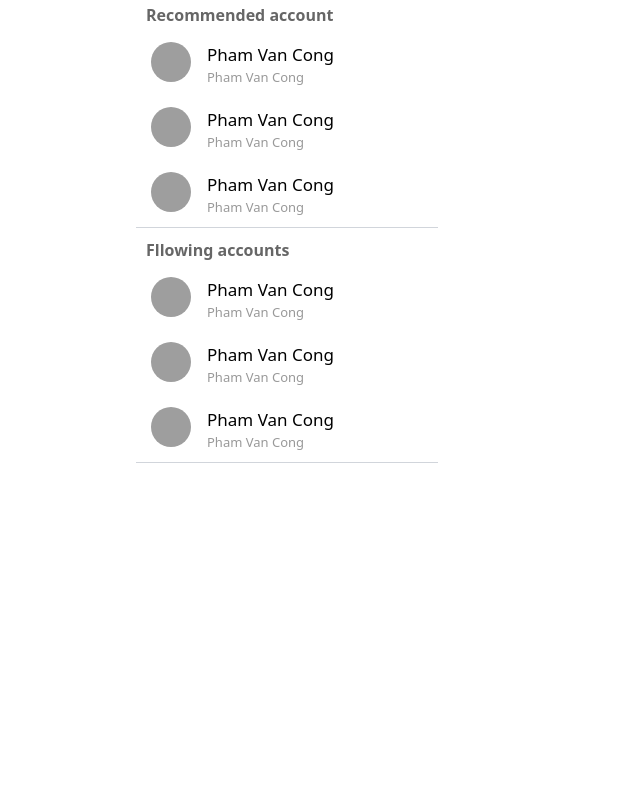
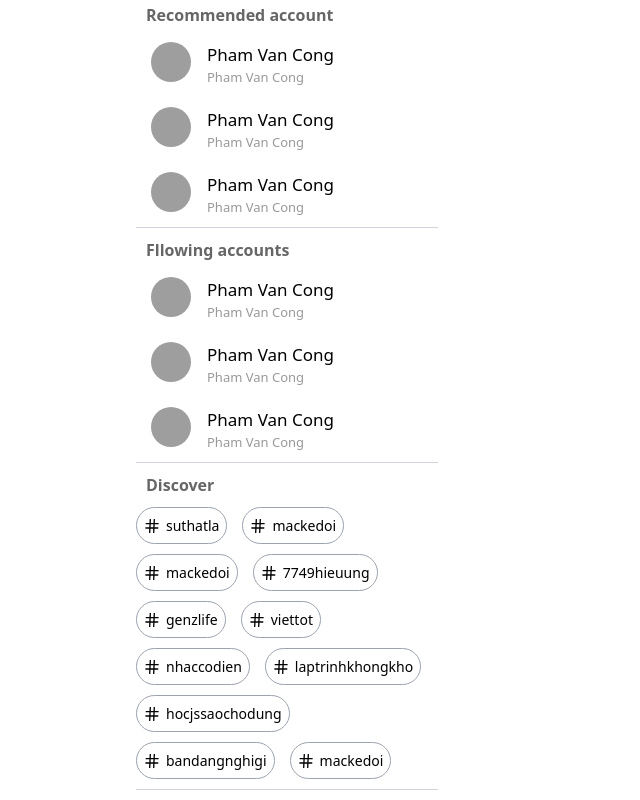
Before and after one commit to PhamCong01/tiktok-fe, a React (Create React App) app: page / in a window 1280 px wide. Shown: the part 250-1050 px from the top of the page, without its empty margins (0-640 px from the left). Before the commit the page ends 800 px from the top, so only its background shows below. Built offline with nearby package versions, Linux system fonts and the light colour scheme; grey boxes are pictures that could not be loaded.

Commit message:
add random discover

```diff
--- /dev/null
+++ b/src/Components/home/Navbar/Discover.tsx
@@ -0,0 +1,26 @@
+import React, { useEffect } from "react";
+import { dataDiscover,randomDiscover } from "../../../data/discover";
+import Hashtag from "../../imageSvg/Hashtag";
+function Discover() {
+    randomDiscover()
+  return (
+    <div className="w-[30%]">
+      <div className="mb-[10px]">
+        <h4 className="font-[600] text-[#666] mb-[5px] px-[10px]">Discover</h4>
+      </div>
+      <div className="flex items-center flex-wrap">
+        {dataDiscover &&
+          dataDiscover.map((data, index) => {
+            return (
+              <div className="border border-gray-400 mb-[10px] cursor-pointer hover:bg-[#f3f3f3] flex items-center rounded-[40px] p-[7px] text-[14px] mr-[15px]" key={index}>
+                <Hashtag /> <span className="ml-[6px]"> {data.name}</span>
+              </div>
+            );
+          })}
+      </div>
+      <div className=" border-b border-gray-300 "></div>
+    </div>
+  );
+}
+
+export default Discover;
--- a/src/Components/home/Navbar/index.tsx
+++ b/src/Components/home/Navbar/index.tsx
@@ -1,4 +1,5 @@
 import React from "react";
+import Discover from "./Discover";
 import Fllowing from "./Fllowing";
 import NavbarNavigate from "./NavbarNavigate";
 import RecommendedAccount from "./RecommendedAccount";
@@ -9,6 +10,7 @@ function Navbar() {
       <NavbarNavigate />
       <RecommendedAccount/>
       <Fllowing/>
+      <Discover/>
     </>
   );
 }
--- /dev/null
+++ b/src/Components/imageSvg/Hashtag.tsx
@@ -0,0 +1,21 @@
+function Hashtag() {
+  return (
+    <>
+      <svg
+        className="tiktok-1hy6k9f-StyledNumber eikhr9j9"
+        width="16"
+        height="16"
+        viewBox="0 0 48 48"
+        fill="currentColor"
+        xmlns="http://www.w3.org/2000/svg"
+      >
+        <path
+          fillRule="evenodd"
+          clipRule="evenodd"
+          d="M16.4263 15L16.9566 3.95205C16.9822 3.41902 17.4218 2.99999 17.9554 2.99999H19.9494C20.5202 2.99999 20.9752 3.47701 20.9483 4.04718L20.4308 15H28.4263L28.9566 3.95205C28.9822 3.41902 29.4218 2.99999 29.9554 2.99999H31.9494C32.5202 2.99999 32.9752 3.47701 32.9483 4.04718L32.4308 15H43C43.5523 15 44 15.4477 44 16V18C44 18.5523 43.5523 19 43 19H32.2404L31.8118 28H42C42.5523 28 43 28.4477 43 29V31C43 31.5523 42.5523 32 42 32H31.6213L31.0434 44.0479C31.0178 44.581 30.5782 45 30.0446 45H28.0507C27.4798 45 27.0248 44.523 27.0518 43.9528L27.6168 32H19.6213L19.0434 44.0479C19.0178 44.581 18.5782 45 18.0446 45H16.0507C15.4798 45 15.0248 44.523 15.0518 43.9528L15.6168 32H5C4.44772 32 4 31.5523 4 31V29C4 28.4477 4.44772 28 5 28H15.8073L16.2358 19H6C5.44772 19 5 18.5523 5 18V16C5 15.4477 5.44772 15 6 15H16.4263ZM20.2404 19L19.8118 28H27.8073L28.2358 19H20.2404Z"
+        ></path>
+      </svg>
+    </>
+  );
+}
+export default Hashtag
--- /dev/null
+++ b/src/data/discover.ts
@@ -0,0 +1,52 @@
+const dataDiscover = [
+  {
+    id: "1",
+    name: "suthatla",
+  },
+  {
+    id: "2",
+    name: "mackedoi",
+  },
+  {
+    id: "3",
+    name: "sansangthaydoi",
+  },
+  {
+    id: "4",
+    name: "7749hieuung",
+  },
+  {
+    id: "5",
+    name: "genzlife",
+  },
+  {
+    id: "6",
+    name: "viettot",
+  },
+  {
+    id: "7",
+    name: "nhaccodien",
+  },
+  {
+    id: "8",
+    name: "laptrinhkhongkho",
+  },
+  {
+    id: "9",
+    name: "hocjssaochodung",
+  },
+  {
+    id: "10",
+    name: "bandangnghigi",
+  },
+];
+const randomDiscover = () => {
+  const randomIndex: any=
+    dataDiscover[Math.floor(Math.random() * dataDiscover.length)].id;
+    return [dataDiscover[randomIndex], dataDiscover[randomIndex]] = [
+    dataDiscover[1],
+    dataDiscover[1],
+  ];
+};
+
+export { randomDiscover, dataDiscover };
```
